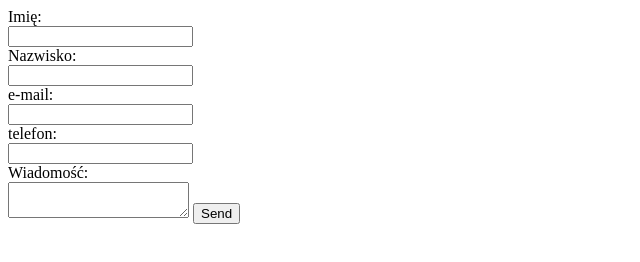
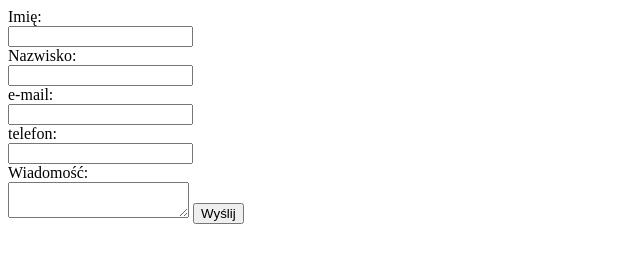
Before and after one commit to deus198/formularz, a plain HTML site: page index.html in a window 1280 px wide. Shown: the full height of the page, 0-640 px from the left. Drawn offline with Linux system fonts and the light colour scheme.

Commit message:
poprawiony formularz

```diff
--- a/index.html
+++ b/index.html
@@ -18,7 +18,7 @@
         <input type="tel" name="tel" id="tel"><br>
         <label for="message">Wiadomość:</label><br>
         <textarea maxlength=“1000” id="message"></textarea>
-        <input type="submit" value="Send">
+        <input type="submit" name="wiadomosc" value="Wyślij">
     </form>
 </body>
 
```
